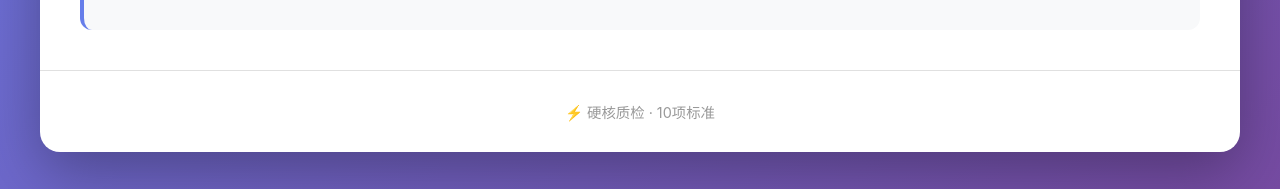
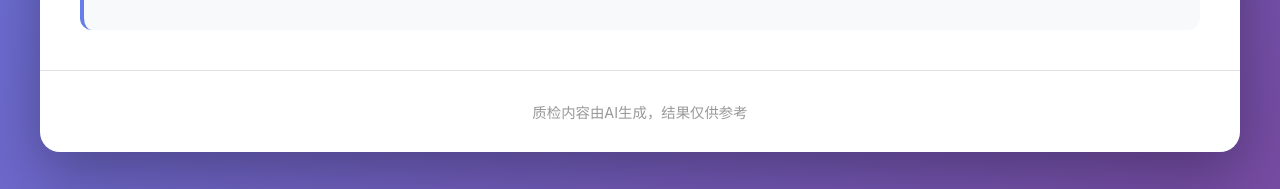
Before and after one commit to liudayang03/EssayEvaluation, a website: page index.html in a window 1280 px wide. Shown: the part 794-983 px from the top of the page. Drawn offline with Linux system fonts and the light colour scheme.

Commit message:
Update index.html

```diff
--- a/index.html
+++ b/index.html
@@ -306,7 +306,7 @@
         </div>
 
         <div class="footer">
-            ⚡ 硬核质检 · 10项标准
+            质检内容由AI生成，结果仅供参考
         </div>
     </div>
 
```
